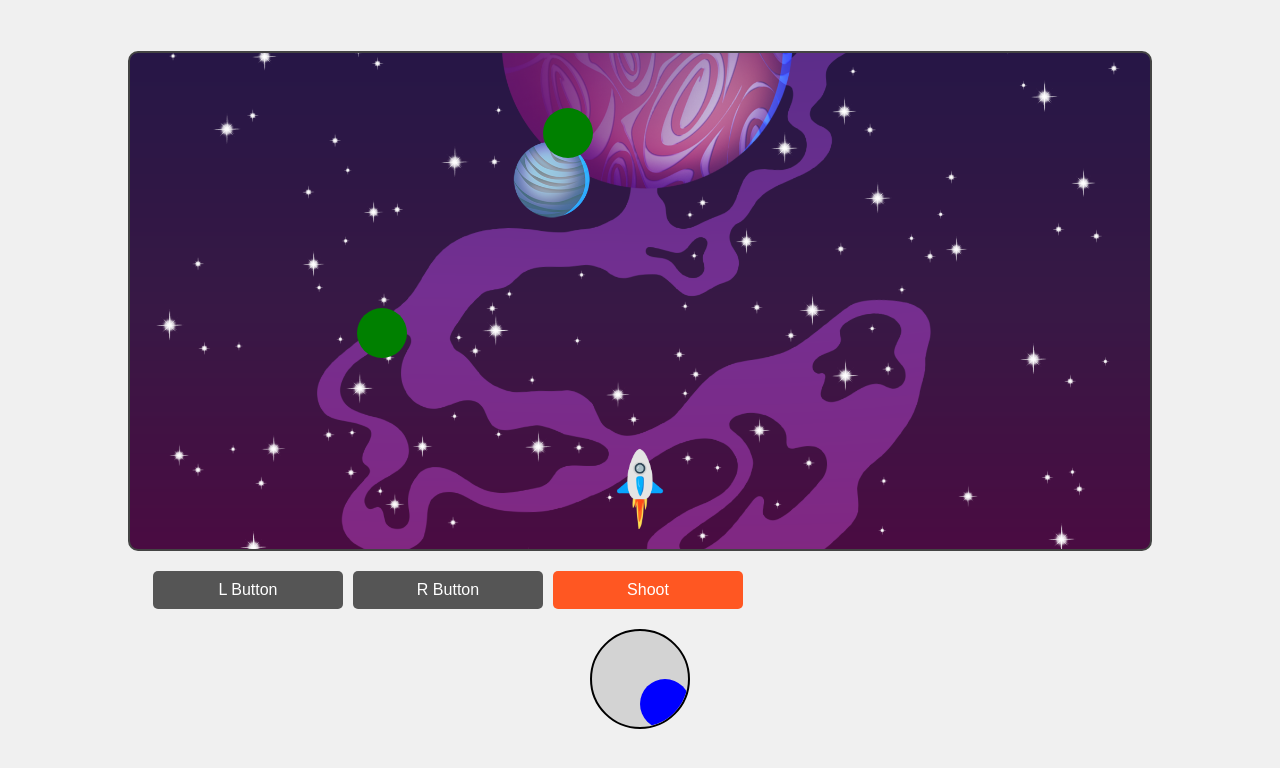
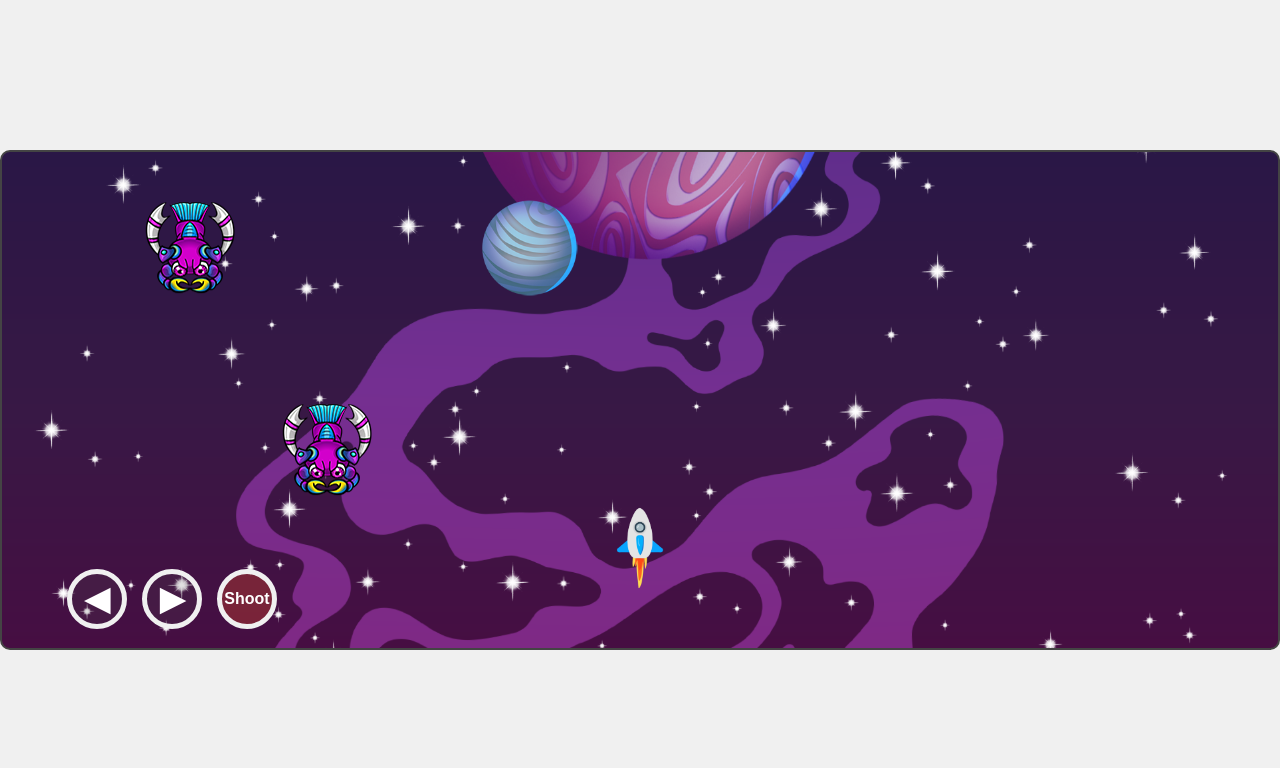
Before and after one commit to Fehzan123/shootinggame, a plain HTML site: page index.html in a window 1280 px wide. Drawn offline with Linux system fonts and the light colour scheme.

Commit message:
buttonuimaneg

```diff
--- a/buttonui.js
+++ b/buttonui.js
@@ -1,6 +1,6 @@
 const box = document.querySelector('.box');
 const upbox = document.querySelector('.upbox');
-
+const shooter = document.getElementById("shooter");
 let isDragging = false;
 let offsetX, offsetY;
 
@@ -39,7 +39,7 @@ document.addEventListener('mousemove', (e) => {
 document.addEventListener('mouseup', (e) => {
     if (isDragging) {
         isDragging = false;
-
+            const shooterLeft = shooter.offsetLeft;
         const rect = upbox.getBoundingClientRect();
         const upboxRadius = rect.width / 2;
 
@@ -47,9 +47,12 @@ document.addEventListener('mouseup', (e) => {
         const mouseX = e.clientX - centerX; // Mouse position relative to parent center
 
         // Log "left" or "right" based on the box's horizontal position
+
+
         if (mouseX < 0) {
-            console.log('left');
+            shooter.style.left = shooterLeft + 20 + "px";
         } else {
+
             console.log('right');
         }
 
--- a/index.html
+++ b/index.html
@@ -12,17 +12,15 @@
         <div id="shooter"></div>
 
 
-    </div>
-    <div class="buttoncontainer">
-        <div id="button-left">L Button</div>
-        <div id="button-right">R Button</div>
-        <div id="button-fire">Shoot</div>
-    </div>
-    <div class="upbox">
+        <div class="buttoncontainer">
+            <div id="button-left"></div>
+            <div id="button-right"></div>
+            <div id="button-fire">Shoot</div>
 
-        <div class="box"></div>
+        </div>
     </div>
     </div>
+
     <script src="shtto.js"></script>
     <script src="buttonui.js"></script>
 </body>
--- a/shtto.js
+++ b/shtto.js
@@ -1,7 +1,8 @@
 const gameArea = document.getElementById("game-area");
 const shooter = document.getElementById("shooter");
 let targets = [];
-let bullets = []; // Array to store bullets
+let bullets = [];
+let score = 0; // Initialize score
 
 // Function to generate a target
 function generateTarget() {
@@ -12,9 +13,12 @@ function generateTarget() {
     gameArea.appendChild(target);
     targets.push(target);
 
+    // Remove the target after 5 seconds
     setTimeout(() => {
-        target.remove();
-        targets.splice(targets.indexOf(target), 1);
+        if (targets.includes(target)) {
+            target.remove();
+            targets.splice(targets.indexOf(target), 1);
+        }
     }, 5000);
 }
 
@@ -22,7 +26,7 @@ function generateTarget() {
 function moveBullets() {
     bullets.forEach((bullet, index) => {
         const bulletBottom = parseInt(bullet.style.bottom.replace("px", ""));
-        if (bulletBottom > 400) {
+        if (bulletBottom > gameArea.offsetHeight) {
             bullet.remove(); // Remove bullet if it goes out of bounds
             bullets.splice(index, 1);
         } else {
@@ -33,43 +37,96 @@ function moveBullets() {
 
 // Fire a bullet
 function fireBullet() {
-    console.log("Fire");
     const bullet = document.createElement("div");
     bullet.classList.add("bullet");
-    bullet.style.left = shooter.offsetLeft + 22 + "px"; // Position bullet at the shooter's position
-    bullet.style.bottom = "30px"; // Start bullet from above the shooter
+    bullet.style.left = shooter.offsetLeft + 22 + "px"; // Center bullet on the shooter
+    bullet.style.bottom = "50px"; // Start bullet above the shooter
     gameArea.appendChild(bullet);
     bullets.push(bullet);
 }
 
-// Shooter moves left
-const left = document.getElementById("button-left");
-const right = document.getElementById("button-right");
-left.addEventListener("mousedown", moveLeft);
-right.addEventListener("mousedown", moveright);
+// Move shooter left
 function moveLeft() {
     const shooterLeft = shooter.offsetLeft;
     if (shooterLeft > 0) {
         shooter.style.left = shooterLeft - 20 + "px";
     }
+}
 
-}
-function moveright() {
+// Move shooter right
+function moveRight() {
     const shooterLeft = shooter.offsetLeft;
-    if (shooterLeft <gameArea.offsetWidth - 50) {
+    if (shooterLeft < gameArea.offsetWidth - 50) {
         shooter.style.left = shooterLeft + 20 + "px";
     }
-
 }
 
+// Check for collisions between bullets and targets
+function checkCollisions() {
+    bullets.forEach((bullet, bIndex) => {
+        targets.forEach((target, tIndex) => {
+            const bulletRect = bullet.getBoundingClientRect();
+            const targetRect = target.getBoundingClientRect();
 
-// Move bullets periodically
-setInterval(moveBullets, 50); // Update bullets every 50ms
+            if (
+                bulletRect.left < targetRect.right &&
+                bulletRect.right > targetRect.left &&
+                bulletRect.top < targetRect.bottom &&
+                bulletRect.bottom > targetRect.top
+            ) {
+                bullet.remove();
+                bullets.splice(bIndex, 1);
+
+                target.remove();
+                targets.splice(tIndex, 1);
+
+                score += 10; // Increment score
+                console.log("Score:", score);
+            }
+        });
+    });
+}
+
+// Game loop
+function gameLoop() {
+    moveBullets();
+    checkCollisions();
+    requestAnimationFrame(gameLoop);
+}
+function generateTarget() {
+    const target = document.createElement("div");
+    target.classList.add("target");
+
+    // Random position on the game area
+    target.style.left = Math.random() * (gameArea.offsetWidth - 100) + "px";
+    target.style.top = "0px";
+
+    // Randomly select an enemy from the sprite sheet
+    const totalEnemies = 5; // Adjust based on the number of enemies in your sprite sheet
+    const randomEnemy = Math.floor(Math.random() * totalEnemies);
+    const enemyWidth = 100; // Width of each enemy frame in pixels
+
+    // Set the background position to the selected enemy
+    target.style.backgroundPosition = `-${randomEnemy * enemyWidth}px 0px`;
+
+    gameArea.appendChild(target);
+    targets.push(target);
+
+    // Remove target after a set duration
+    setTimeout(() => {
+        if (targets.includes(target)) {
+            target.remove();
+            targets.splice(targets.indexOf(target), 1);
+        }
+    }, 5000);
+}
+// Initialize game
+document.getElementById("button-left").addEventListener("mousedown", moveLeft);
+document.getElementById("button-right").addEventListener("mousedown", moveRight);
+document.getElementById("button-fire").addEventListener("click", fireBullet);
 
 // Generate targets periodically
-setInterval(generateTarget, 2000); // Generate a new target every 2 seconds
+setInterval(generateTarget, 2000);
 
-// Bind shoot button
-const shoot = document.getElementById("button-fire");
-shoot.addEventListener("click", fireBullet);
-console.log("1");
+// Start the game loop
+gameLoop();
--- a/style.css
+++ b/style.css
@@ -20,9 +20,9 @@ body {
 /* Game Area Styling */
 #game-area {
   position: relative;
-  width: 80vw;
+  width: 100vw;
   max-width: 100%;
-  height: 70vh;
+  height: 100vh;
   max-height: 500px;
   background-image: url("./Horizotal.png");
   background-size: cover; /* Ensures the image covers the entire area */
@@ -35,7 +35,7 @@ body {
 /* Shooter Styling */
 #shooter {
   position: absolute;
-  bottom: 10px;
+  bottom: 50px;
   left: 50%;
   width: 100px;
   height: 100px;
@@ -45,6 +45,7 @@ body {
   border-radius: 5px;
   background-size: cover; /* Ensures the image covers the entire area */
   background-position: center;
+  z-index: 1;
 }
 
 /* Button Container */
@@ -55,31 +56,90 @@ body {
   margin-top: 20px;
   margin-left: 20px;
   width: 90%;
-  max-width: 600px;
+  max-width: 300px;
+  border-radius: 50%;
+  position: absolute;
+  top: 80%;
 }
 
 
-/* Button Styles */
+.buttoncontainer {
+  display: flex;
+  justify-content: center;
+  align-items: center;
+  margin-top: 20px;
+  gap: 15px; /* Adds space between buttons */
+}
+
+.buttoncontainer {
+  display: flex;
+  justify-content: center;
+  align-items: center;
+  margin-top: 20px;
+  gap: 15px; /* Adds space between buttons */
+}
+
 .buttoncontainer div {
-  flex: 1;
-  text-align: center;
-  padding: 10px 20px;
-  margin: 0 5px;
-  background-color: #555;
+  background-color: #5555552c;
   color: white;
-  font-size: 1rem;
-  border-radius: 5px;
+  font-size: 1.5rem;
+  height: 60px;
+  width: 60px;
+  display: flex;
+  justify-content: center;
+  align-items: center;
   cursor: pointer;
   user-select: none;
-  transition: background-color 0.3s;
+  transition: background-color 0.3s ease;
+  border-radius: 50%; /* Makes it circular */
+  text-align: center;
+  border: 5px solid #f0f0f0; /* Adds border */
+  font-weight: bold;
+  font-size: 5rem;
 }
+
+.buttoncontainer div:hover {
+  background-color: #77777725; /* Slightly lighter background on hover */
+  border-color: #ddd; /* Changes border color on hover */
+}
+
+/* Left button */
+#button-left::before {
+
+  content: '◀'; /* Left arrow icon */
+  font-size: 2rem; /* Adjusts the arrow size */
+  font-weight: bold;
+}
+
+/* Right button */
+#button-right::before {
+  content: '▶'; /* Right arrow icon */
+  font-size: 2rem; /* Adjusts the arrow size */
+  font-weight: bold;
+}
+
+/* Fire button */
+#button-fire {
+  font-size: 1rem; /* Smaller text for "Shoot" */
+  line-height: 1.2;
+  padding: 5px;
+}
+
+/* Fire button */
+#button-fire {
+  font-size: 1rem; /* Smaller text for "Shoot" */
+  line-height: 1.2;
+  padding: 5px;
+}
+
 .target {
   position: absolute;
-  width: 50px;
-  height: 50px;
-  background: green;
-  border-radius: 50%;
-  animation: moveTarget 5s linear infinite;
+  width: 100px;
+  height: 100px;
+  background-image: url("./lobstermorph100x100.png");
+
+ animation: movesprite 2s linear infinite;
+  animation: moveTarget 5s linear infinite; /* Optional: animate movement */
 }
 .bullet {
   position: absolute;
@@ -88,16 +148,7 @@ body {
   background: yellow;
   border-radius: 2px;
 }
-body {
-  margin: 0;
-  padding: 0;
-  display: flex;
-  justify-content: center;
-  align-items: center;
-  height: 100vh;
-  background-color: #f0f0f0;
-  overflow: hidden;
-}
+
 .upbox {
   width: 100px; /* Set a specific width */
   height: 100px; /* Set a specific height */
@@ -129,17 +180,20 @@ border-radius: 50%;
 @keyframes moveTarget {
   from {
       top: -50px;
+
   }
   to {
       top: 450px;
+
   }
 }
+
 .buttoncontainer div:hover {
   background-color: #777;
 }
 
 #button-fire {
-  background-color: #ff5722;
+  background-color: #ff562248;
 }
 
 .button.fire:hover {
@@ -155,15 +209,15 @@ border-radius: 50%;
     flex-direction: column;
   }
 #game-area {
-    width: 70vw;
-    height: 60vh;
+    width: 100vw;
+    height: 100vh;
     background-image: url("./verticalbg.png");
     background-size: cover; /* Ensures the image covers the entire area */
     background-position: center;
 }
 
   .buttoncontainer div {
-      padding: 8px 16px;
+      padding: 16px 16px;
       font-size: 0.9rem;
 
   }
@@ -180,3 +234,10 @@ border-radius: 50%;
       padding: 12px;
   }
 }
+.sheet{
+  position: relative;
+  background-image: url("./lobstermorph100x100.png");
+  width: 100px;
+  height: 100px;
+  animation: movesprite 1s linear infinite;
+}
```
